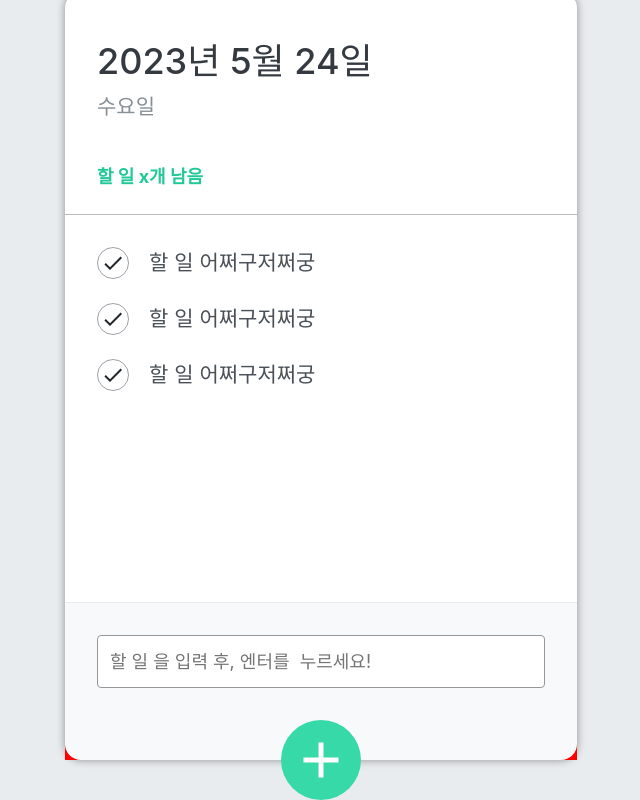
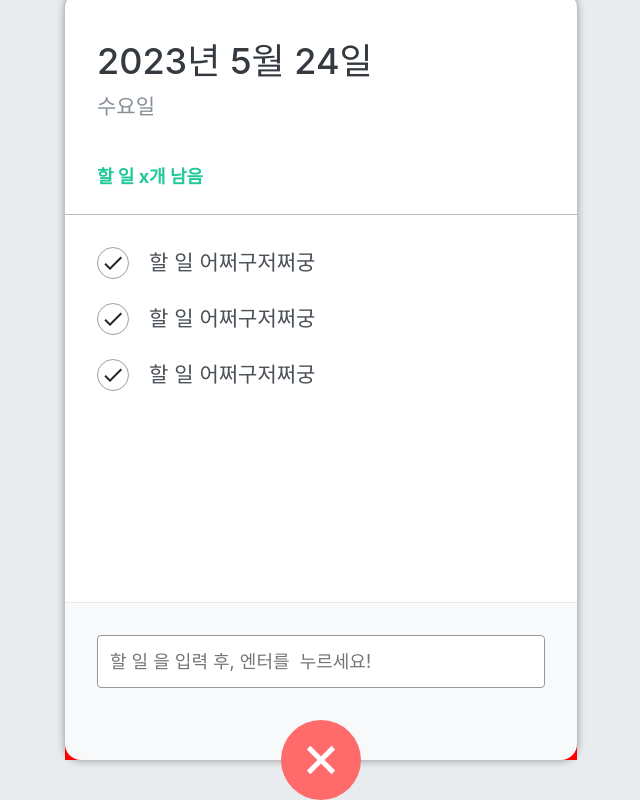
Before and after one commit to 330sum/react-todo-app202305, a React (Create React App) app: page / in a window 1280 px wide. Both pictures are taken after a click on the button 640 px from the left and 864 px from the top of the page. Shown: the part 104-904 px from the top of the page, without its empty margins (319-959 px from the left). Built offline with nearby package versions, Linux system fonts and the light colour scheme; the HTML template or start-up script is replaced by a standard one.

Commit message:
# 3. input 토글

```diff
--- a/src/component/TodoInput.js
+++ b/src/component/TodoInput.js
@@ -1,20 +1,57 @@
-import React from 'react'
+import React, { useState } from 'react'
 import { MdAdd } from 'react-icons/md'
+import cn from 'classnames'
 
 import './scss/TodoInput.scss';
 
 const TodoInput = () => {
+
+    // 입력창이 열리는 여부를 표현하는 상태값
+    const [open, setOpen] = useState(false);
+
+    // + 버튼 클릭시 이벤트 처리
+    const onToggle = () => {
+        setOpen(!open);
+
+
+
+
+    };
+
+
+
+    const showForm = () => {
+        // 와.. 대박 신기방기...!
+
+    };
+
+
+
+
+
   return (
     <>
-        <div className='form-wrapper'>
+        {
+            // 상태값에 따라서 조건부 랜더링을 할 수 있음! 이부분 진짜 중요!
+            open && (<div className='form-wrapper'>
                         <form className='insert-form'>
                             <input
                                 type='text'
                                 placeholder='할 일 을 입력 후, 엔터를  누르세요!'
                             />
                         </form>
-        </div>
-        <button className='insert-btn'>
+                    </div>)
+        }
+
+        {/* cn() : 첫번째 파라미터는 항상 유지할 클래스
+                    두번째 파라미터는 논리 상태값
+                     => 논리상태값이 true일 경우, 해당 클래스가 추가
+                        false일 경우 제거
+
+                    변수이름(open)과 css클래스(abc) 가 다른경우, 54번처럼 작성
+
+        */}
+        <button className={cn('insert-btn', {abc: open})} onClick={onToggle}>
             <MdAdd />
         </button>
 
--- a/src/component/scss/TodoInput.scss
+++ b/src/component/scss/TodoInput.scss
@@ -37,7 +37,7 @@
         background: green;
     }
 
-    &.open {
+    &.abc {
         background: #ff6b6b;
 
         &:hover {
```
Lines whose indentation alone changed are shown as unchanged.
